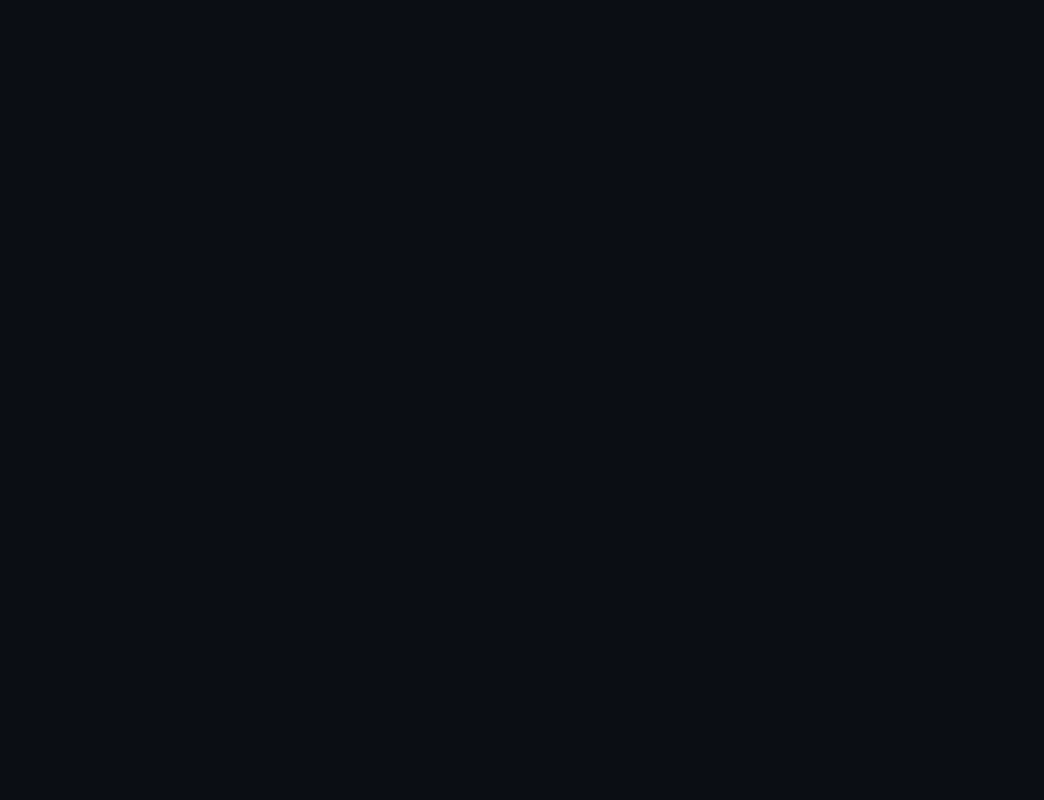
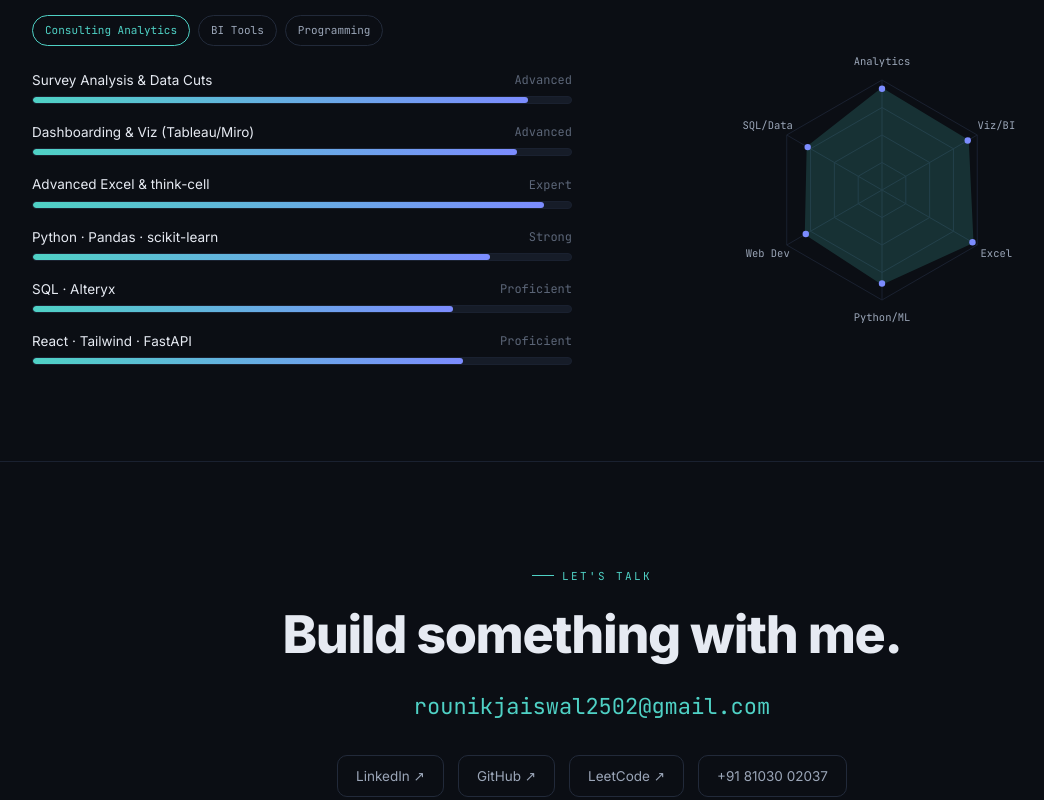
Before and after one commit to Rounik-Jaiswal/Portfolio, a Next.js app: page / in a window 1280 px wide. Shown: the part 3220-4020 px from the top of the page, without its empty margins (48-1092 px from the left). Before the commit the page ends 3027 px from the top, so only its background shows below. Built offline with nearby package versions, Linux system fonts and the light colour scheme.

Commit message:
added phase 5

```diff
--- a/src/app/page.tsx
+++ b/src/app/page.tsx
@@ -2,11 +2,13 @@ import { Hero } from "@/components/sections/hero";
 import { Stats } from "@/components/sections/stats";
 import { Experience } from "@/components/sections/experience";
 import { Projects } from "@/components/sections/projects";
+import { Skills } from "@/components/sections/skills";
+import { Contact } from "@/components/sections/contact";
 
 /**
- * Home page — composes the sections in scroll order. Each section reads its
- * own data from `content/`. Remaining sections (Skills, Contact) are added in
- * the next phase.
+ * Home page — composes all sections in scroll order. Each section reads its
+ * own data from `content/`. The terminal Easter egg is added next (it mounts
+ * globally via the layout, not here).
  */
 export default function Home() {
   return (
@@ -15,6 +17,8 @@ export default function Home() {
       <Stats />
       <Experience />
       <Projects />
+      <Skills />
+      <Contact />
     </>
   );
 }
--- /dev/null
+++ b/src/components/charts/radar-chart.tsx
@@ -0,0 +1,126 @@
+"use client";
+
+import { useEffect, useRef } from "react";
+import * as d3 from "d3";
+import { useTheme } from "next-themes";
+import { useReveal } from "@/lib/hooks/use-reveal";
+import type { RadarAxis } from "@/lib/types";
+
+/**
+ * D3 radar (spider) chart of skill axes. Draws concentric grid rings, axis
+ * spokes with labels, and the filled skill polygon (which scales up on first
+ * view). Redraws on theme change to keep colors in sync.
+ */
+export function RadarChart({ data }: { data: RadarAxis[] }) {
+  const svgRef = useRef<SVGSVGElement>(null);
+  const { ref, visible } = useReveal<HTMLDivElement>(0.2);
+  const { resolvedTheme } = useTheme();
+
+  useEffect(() => {
+    const svg = d3.select(svgRef.current);
+    svg.selectAll("*").remove();
+
+    const size = 300;
+    const r = 110;
+    const cx = size / 2;
+    const cy = size / 2;
+
+    const styles = getComputedStyle(document.body);
+    const accent = styles.getPropertyValue("--accent").trim();
+    const accent3 = styles.getPropertyValue("--accent-3").trim();
+    const grid = styles.getPropertyValue("--grid").trim();
+    const ink = styles.getPropertyValue("--ink-soft").trim();
+
+    const angle = (i: number) =>
+      (Math.PI * 2 * i) / data.length - Math.PI / 2;
+
+    // Concentric grid rings
+    [0.25, 0.5, 0.75, 1].forEach((level) => {
+      svg
+        .append("polygon")
+        .attr(
+          "points",
+          data
+            .map(
+              (_, i) =>
+                `${cx + Math.cos(angle(i)) * r * level},${
+                  cy + Math.sin(angle(i)) * r * level
+                }`,
+            )
+            .join(" "),
+        )
+        .attr("fill", "none")
+        .attr("stroke", grid)
+        .attr("stroke-width", 1);
+    });
+
+    // Axis spokes + labels
+    data.forEach((d, i) => {
+      svg
+        .append("line")
+        .attr("x1", cx)
+        .attr("y1", cy)
+        .attr("x2", cx + Math.cos(angle(i)) * r)
+        .attr("y2", cy + Math.sin(angle(i)) * r)
+        .attr("stroke", grid);
+
+      svg
+        .append("text")
+        .attr("x", cx + Math.cos(angle(i)) * (r + 22))
+        .attr("y", cy + Math.sin(angle(i)) * (r + 18))
+        .attr("fill", ink)
+        .attr("font-size", "10.5px")
+        .attr("font-family", "var(--font-mono), monospace")
+        .attr("text-anchor", "middle")
+        .attr("dominant-baseline", "middle")
+        .text(d.axis);
+    });
+
+    // Skill polygon
+    const points = data.map((d, i) => [
+      cx + Math.cos(angle(i)) * r * d.value,
+      cy + Math.sin(angle(i)) * r * d.value,
+    ]);
+
+    const poly = svg
+      .append("polygon")
+      .attr("points", points.map((p) => p.join(",")).join(" "))
+      .attr("fill", accent)
+      .attr("opacity", 0.18)
+      .attr("stroke", accent)
+      .attr("stroke-width", 2);
+
+    points.forEach((p) =>
+      svg
+        .append("circle")
+        .attr("cx", p[0])
+        .attr("cy", p[1])
+        .attr("r", 3.2)
+        .attr("fill", accent3),
+    );
+
+    // Grow-in animation on first view (skip if reduced motion).
+    const reduce = window.matchMedia("(prefers-reduced-motion: reduce)").matches;
+    if (visible && !reduce) {
+      poly
+        .attr("transform", `translate(${cx},${cy}) scale(0)`)
+        .transition()
+        .duration(900)
+        .ease(d3.easeCubicOut)
+        .attr("transform", "translate(0,0) scale(1)");
+    }
+  }, [data, visible, resolvedTheme]);
+
+  return (
+    <div ref={ref} className="grid place-items-center">
+      <svg
+        ref={svgRef}
+        width="100%"
+        height={300}
+        viewBox="0 0 300 300"
+        className="max-w-[330px]"
+        aria-label="Radar chart of skill proficiency"
+      />
+    </div>
+  );
+}
--- /dev/null
+++ b/src/components/sections/contact.tsx
@@ -0,0 +1,61 @@
+import { profile } from "@/content/profile";
+import { Reveal } from "@/components/ui/reveal";
+
+/**
+ * Contact section. Big call-to-action, email, and social links — all pulled
+ * from content/profile.ts. The Footer (separate component) sits below this.
+ */
+export function Contact() {
+  return (
+    <section
+      id="contact"
+      className="border-t border-line-soft px-6 py-24 text-center"
+    >
+      <div className="mx-auto max-w-content">
+        <Reveal>
+          <span className="inline-flex items-center justify-center gap-2 font-mono text-[11px] uppercase tracking-[0.22em] text-accent">
+            <span className="h-px w-[22px] bg-accent" />
+            Let&apos;s talk
+          </span>
+        </Reveal>
+
+        <Reveal delay={0.05}>
+          <h2 className="mt-3 text-[clamp(30px,5vw,52px)] font-extrabold tracking-tight text-ink">
+            Build something with me.
+          </h2>
+        </Reveal>
+
+        <Reveal delay={0.1}>
+          <a
+            href={`mailto:${profile.email}`}
+            className="mt-4 inline-block font-mono text-[clamp(15px,2.4vw,22px)] text-accent hover:underline"
+          >
+            {profile.email}
+          </a>
+        </Reveal>
+
+        <Reveal delay={0.15}>
+          <div className="mt-8 flex flex-wrap justify-center gap-3.5">
+            {profile.socials.map((social) => (
+              <a
+                key={social.label}
+                href={social.href}
+                target={social.external ? "_blank" : undefined}
+                rel={social.external ? "noopener noreferrer" : undefined}
+                className="rounded-[10px] border border-line px-[18px] py-2.5 text-[13.5px] text-ink-soft transition-colors hover:border-accent hover:text-accent"
+              >
+                {social.label} {social.external ? "↗" : ""}
+              </a>
+            ))}
+            <a
+              href={`tel:${profile.phone.replace(/\s/g, "")}`}
+              className="rounded-[10px] border border-line px-[18px] py-2.5 text-[13.5px] text-ink-soft transition-colors hover:border-accent hover:text-accent"
+            >
+              {profile.phone}
+            </a>
+          </div>
+        </Reveal>
+      </div>
+    </section>
+  );
+}
--- /dev/null
+++ b/src/components/sections/skills.tsx
@@ -0,0 +1,47 @@
+import { skills } from "@/content/skills";
+import { SectionHeading } from "@/components/ui/section-heading";
+import { Reveal } from "@/components/ui/reveal";
+import { SkillBars } from "@/components/ui/skill-bars";
+import { RadarChart } from "@/components/charts/radar-chart";
+
+/**
+ * Skills section. Left column: category chips + animated proficiency bars.
+ * Right column: the D3 radar chart. All data from content/skills.ts.
+ */
+export function Skills() {
+  return (
+    <section id="skills" className="px-6 py-24">
+      <div className="mx-auto max-w-content">
+        <SectionHeading
+          eyebrow="Capabilities"
+          title="Skills, visualized"
+          subtitle="Grouped by how I actually use them — consulting analytics, BI tooling, and engineering."
+        />
+
+        <div className="grid grid-cols-1 items-center gap-10 md:grid-cols-2 md:gap-10">
+          <Reveal>
+            <div className="mb-6 flex flex-wrap gap-2">
+              {skills.categories.map((cat, i) => (
+                <span
+                  key={cat.id}
+                  className={`rounded-full border px-3 py-1.5 font-mono text-[11px] ${
+                    i === 0
+                      ? "border-accent text-accent"
+                      : "border-line text-ink-soft"
+                  }`}
+                >
+                  {cat.label}
+                </span>
+              ))}
+            </div>
+            <SkillBars bars={skills.bars} />
+          </Reveal>
+
+          <Reveal delay={0.1}>
+            <RadarChart data={skills.radar} />
+          </Reveal>
+        </div>
+      </div>
+    </section>
+  );
+}
--- /dev/null
+++ b/src/components/ui/skill-bars.tsx
@@ -0,0 +1,35 @@
+"use client";
+
+import { useReveal } from "@/lib/hooks/use-reveal";
+import type { SkillBar } from "@/lib/types";
+
+/**
+ * Animated proficiency bars. Each fill grows to its value once the group
+ * scrolls into view. Data comes from content/skills.ts (bars).
+ */
+export function SkillBars({ bars }: { bars: SkillBar[] }) {
+  const { ref, visible } = useReveal<HTMLDivElement>(0.3);
+
+  return (
+    <div ref={ref} className="grid gap-[18px]">
+      {bars.map((bar) => (
+        <div key={bar.name}>
+          <div className="mb-1.5 flex items-center justify-between text-[13.5px]">
+            <span className="text-ink">{bar.name}</span>
+            <span className="font-mono text-xs text-ink-faint">{bar.level}</span>
+          </div>
+          <div className="h-2 overflow-hidden rounded-full border border-line-soft bg-bg-tile">
+            <div
+              className="h-full rounded-full transition-[width] duration-1000 ease-out"
+              style={{
+                width: visible ? `${bar.value}%` : "0%",
+                background:
+                  "linear-gradient(90deg, var(--accent), var(--accent-3))",
+              }}
+            />
+          </div>
+        </div>
+      ))}
+    </div>
+  );
+}
```
